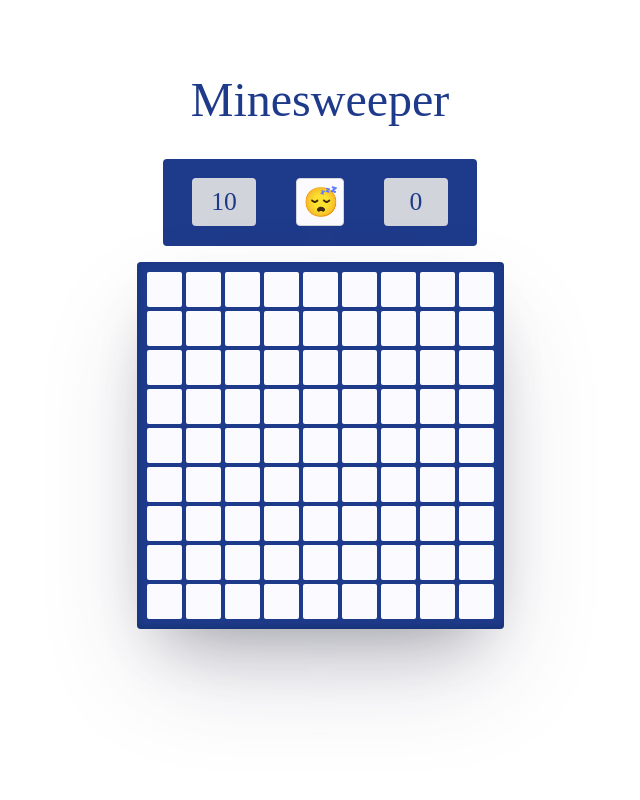
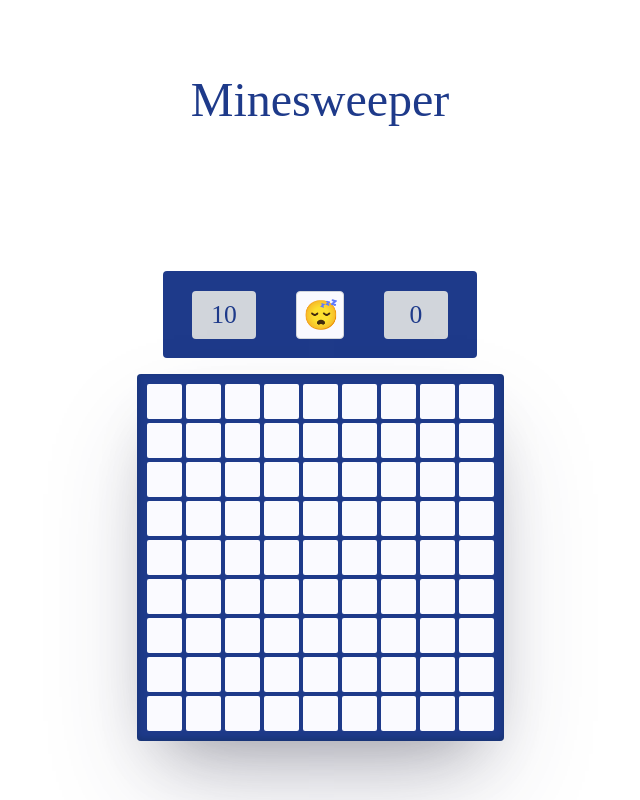
Before and after one commit to aleksebastian/redux-minesweeper, a React (Create React App) app in the folder client/: page / in a window 1280 px wide. Shown: the whole page, without its empty margins (320-960 px from the left). Built offline with nearby package versions, Linux system fonts and the light colour scheme; the HTML template or start-up script is replaced by a standard one.

Commit message:
Added game result text

```diff
--- a/client/src/app.module.css
+++ b/client/src/app.module.css
@@ -11,5 +11,4 @@
 .header {
   font-size: 3rem;
   font-weight: 500;
-  margin-bottom: 1rem;
 }
--- a/client/src/components/GameState.tsx
+++ b/client/src/components/GameState.tsx
@@ -36,6 +36,7 @@ const GameStatus = () => {
   };
 
   const [currBtnVal, setBtnVal] = useState(btnVals.default);
+  const [resultText, setResultText] = useState("");
 
   useEffect(() => {
     if (started) {
@@ -48,8 +49,10 @@ const GameStatus = () => {
       if (counter > 0) {
         if (won) {
           setBtnVal(btnVals.win);
+          setResultText("You won!");
         } else {
           setBtnVal(btnVals.gameOver);
+          setResultText("Game over!");
         }
       }
     }
@@ -62,6 +65,7 @@ const GameStatus = () => {
     const board = createBoard(size, mineCount);
     dispatch(setBoard(board));
     setBtnVal(btnVals.default);
+    setResultText("");
   };
 
   const handleHover = () => {
@@ -73,6 +77,8 @@ const GameStatus = () => {
   };
 
   return (
+    <div>
+      <p className={styles.resultText}>{resultText}</p>
       <div className={styles.main}>
         <Display data={currentMineCount} />
         <button
@@ -85,6 +91,7 @@ const GameStatus = () => {
         </button>
         <Display data={counter} />
       </div>
+    </div>
   );
 };
 
--- a/client/src/components/gameState.module.css
+++ b/client/src/components/gameState.module.css
@@ -39,3 +39,10 @@
   box-shadow: rgb(209 213 219) 0px 30px 60px -12px inset,
     rgba(0, 0, 0, 0.3) 0px 18px 36px -18px inset;
 }
+
+.resultText {
+  text-align: center;
+  padding-bottom: 1rem;
+  font-size: 1.5rem;
+  height: 2rem;
+}
--- a/client/src/components/gameState.module.css.d.ts
+++ b/client/src/components/gameState.module.css.d.ts
@@ -4,6 +4,7 @@ declare namespace GameStateModuleCssNamespace {
     display: string;
     displayData: string;
     main: string;
+    resultText: string;
   }
 }
 
```
Lines whose indentation alone changed are shown as unchanged.
